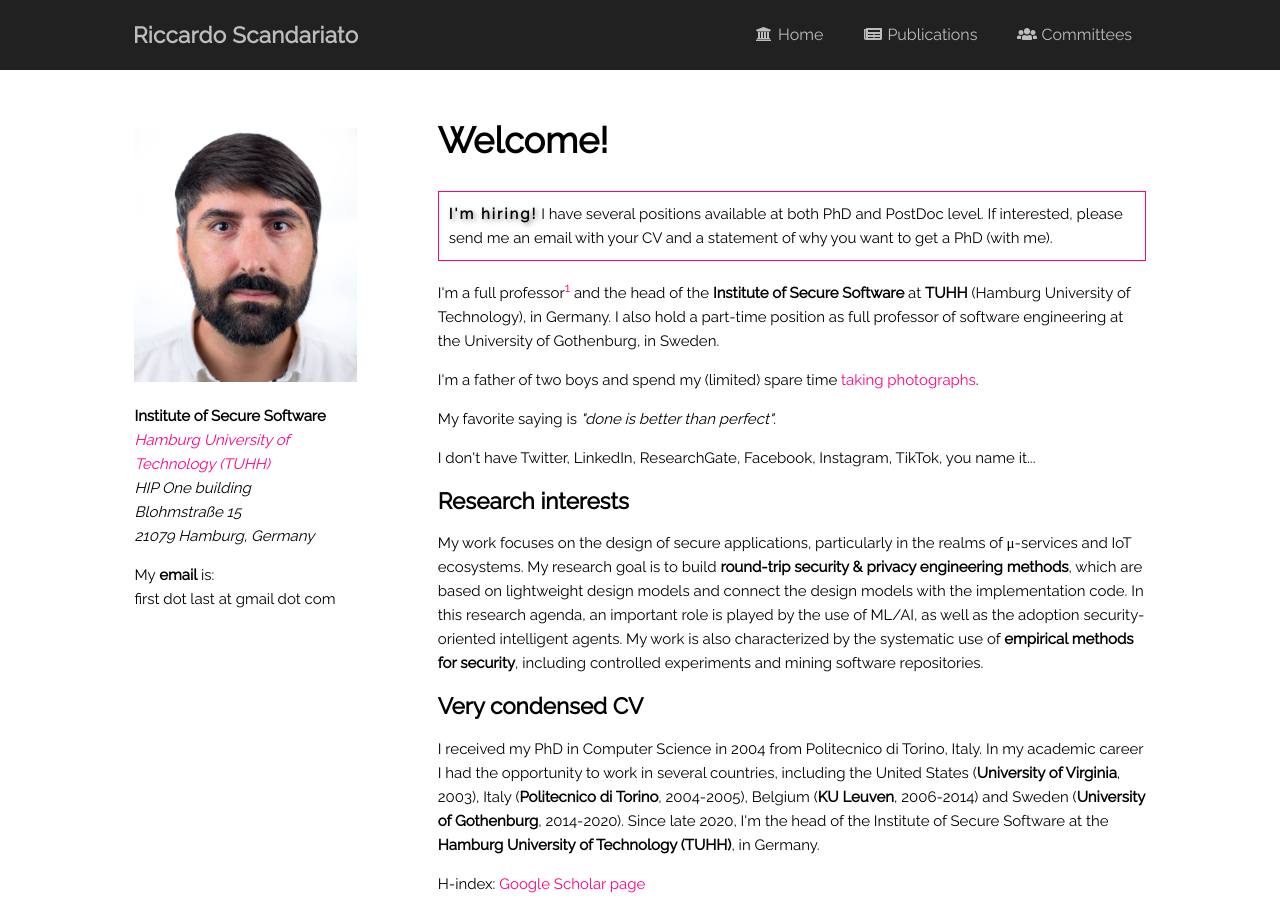
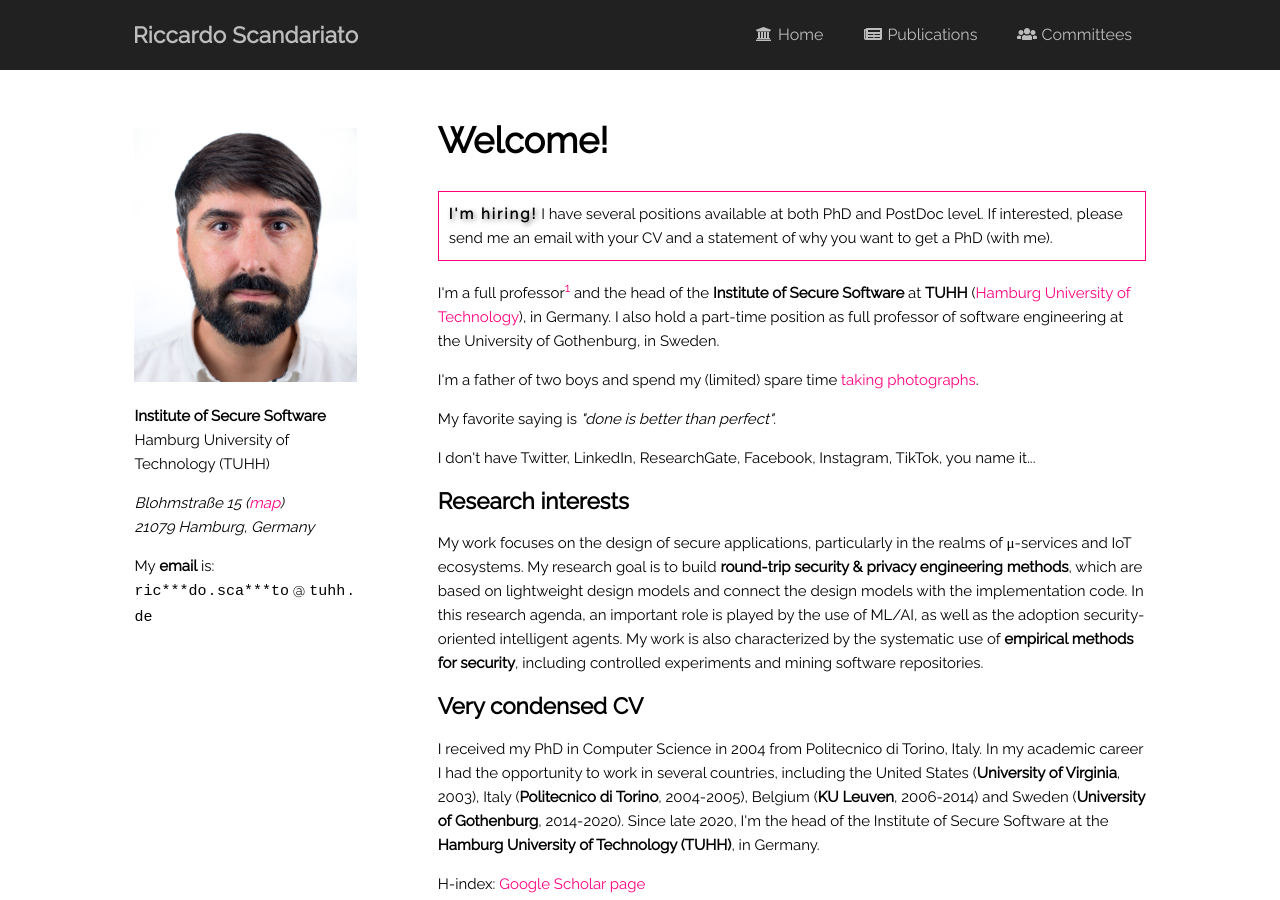
Before and after one commit to riccardoscandariato/riccardoscandariato.github.io, a Jekyll site: the page built from index.html, in a window 1280 px wide and 900 px high. Built offline with Jekyll 4.4.1, drawn with Linux system fonts in a browser that asks for light colours; some web fonts are replaced.

Commit message:
email added

```diff
--- a/_includes/address.html
+++ b/_includes/address.html
@@ -1,14 +1,17 @@
 <p>
     <b>Institute of Secure Software</b><br/>
+    Hamburg University of Technology (TUHH)<br/>
+</p>
+
+<p>
     <em>
-    <a href="https://www.tuhh.de/alt/tuhh/startpage.html" target="_blank">Hamburg University of Technology (TUHH)</a><br/>
-    HIP One building<br/>
-    Blohmstra&szlig;e 15<br/>
+    Blohmstra&szlig;e 15 (<a href="https://www.google.com/maps/place/Blohmstraße+15,+21079+Hamburg/@53.4662432,9.9779913,17z" target="_blank">map</a>)<br/>
     21079 Hamburg, Germany
     </em>
 </p>
 
 <p>
 My <b>email</b> is:<br/>
-first dot last at gmail dot com
+
+<code>ric***do</code> <b>.</b> <code>sca***to</code> @ <code>tuhh</code> <b>.</b> <code>de</code>
 </p>
--- a/index.html
+++ b/index.html
@@ -8,7 +8,7 @@ title: Welcome!
     <strong>I'm hiring!</strong> I have several positions available at both PhD and PostDoc level. If interested, please send me an email with your CV and a statement of why you want to get a PhD (with me).
     </div>
 
-<p>I'm a full professor<sup><a href="#section1">1</a></sup> and the head of the <b>Institute of Secure Software</b> at <b>TUHH</b> (Hamburg University of Technology), in Germany. I also hold a part-time position as full professor of software engineering at the University of Gothenburg, in Sweden.</p>
+<p>I'm a full professor<sup><a href="#section1">1</a></sup> and the head of the <b>Institute of Secure Software</b> at <b>TUHH</b> (<a href="https://www.tuhh.de/alt/tuhh/startpage.html" target="_blank">Hamburg University of Technology</a>), in Germany. I also hold a part-time position as full professor of software engineering at the University of Gothenburg, in Sweden.</p>
 
 
 
```
